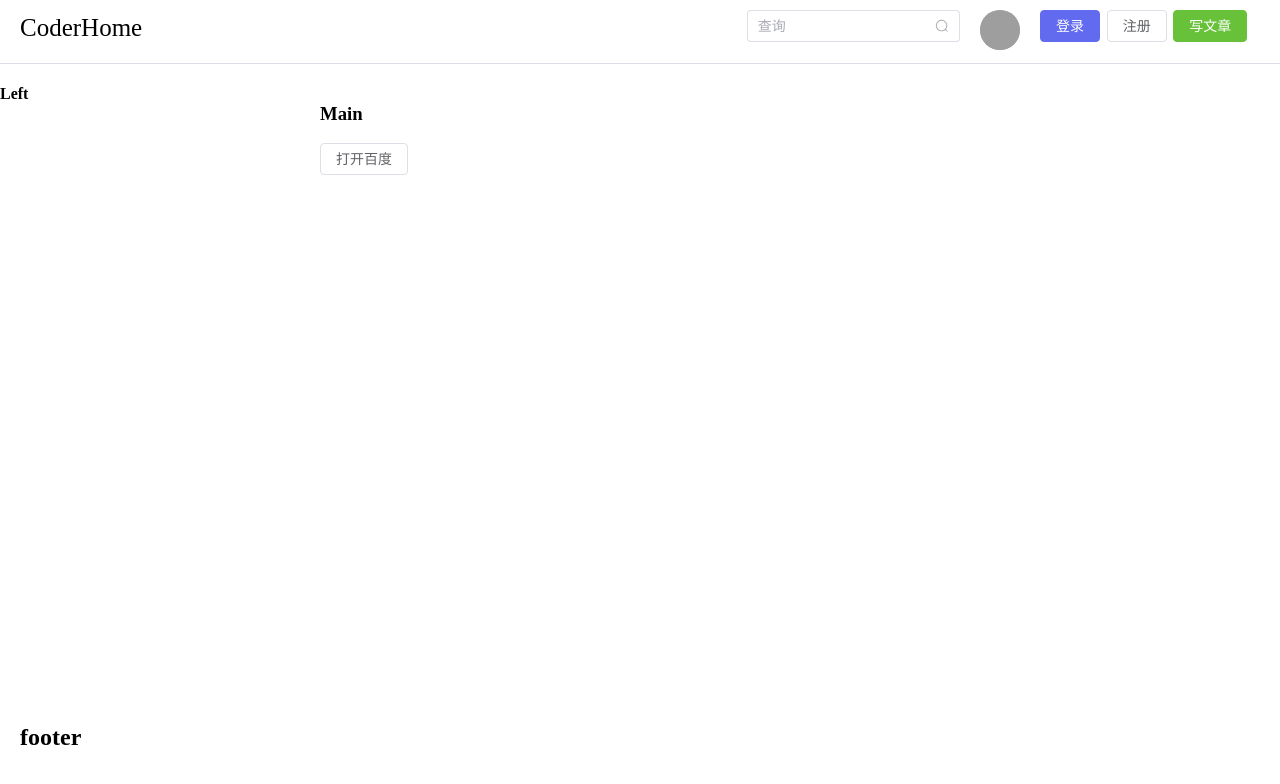
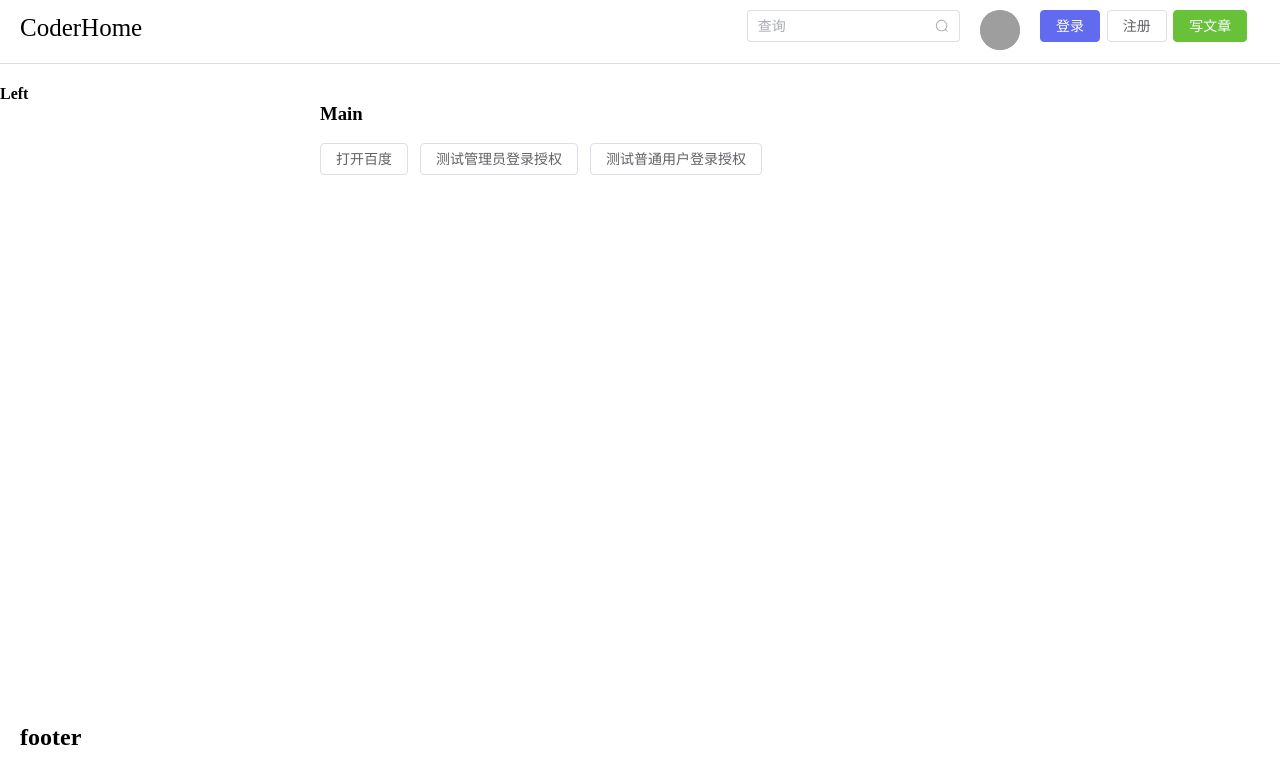
Before and after one commit to ThreadGitHub/Project, a Vue app in the folder CoderHome-web/: page / in a window 1280 px wide. Shown: the top 784 px of the page. Built offline with nearby package versions, Linux system fonts and the light colour scheme; grey boxes are pictures that could not be loaded; what @kangc/v-md-editor would draw is missing.

Commit message:
:sparkles: 增加axios拦截器携带token认证

```diff
--- a/CoderHome-web/src/utils/request.js
+++ b/CoderHome-web/src/utils/request.js
@@ -6,4 +6,14 @@ const service = axios.create({
     timeout: 10000
 });
 
+axios.interceptors.request.use(function (config){
+    let token = '';
+    let user = localStorage.getItem("user");
+    if (user) {
+        token = user;
+    }
+    config.headers['Authorization'] = `Bearer ${token}`;
+    return config;
+})
+
 export default axios;
--- a/CoderHome-web/src/views/Login.vue
+++ b/CoderHome-web/src/views/Login.vue
@@ -61,6 +61,8 @@ export default {
             message: "登录成功, token: " + data.data.token,
             type: 'success'
           })
+          //存入localStorage
+          localStorage.setItem("user", data.data.token)
         }else{
           ElMessage({
             showClose: true,
--- a/CoderHome-web/src/views/layout/Main.vue
+++ b/CoderHome-web/src/views/layout/Main.vue
@@ -1,11 +1,14 @@
 <template>
   <h1>Main</h1>
   <el-button @click="openUrl()">打开百度</el-button>
+  <el-button @click="openAdmin()">测试管理员登录授权</el-button>
+  <el-button @click="openUser()">测试普通用户登录授权</el-button>
 </template>
 
 <script>
 import request from "@/utils/request";
 import {baidu} from "@/api/user";
+import {ElMessage} from "element-plus";
 
 export default {
   name: "Main",
@@ -16,6 +19,33 @@ export default {
       }).catch(error => {
         console.log(error)
       })
+    },
+    showMsg(message) {
+      ElMessage({
+        showClose: true,
+        message: message,
+        type: 'success'
+      })
+    },
+    openAdmin () {
+      request({
+        url: '/api/test/admin',
+        method: 'get'
+      }).then(res => {
+        this.showMsg(res.data)
+      }).catch(err => {
+        this.showMsg('无权请登录 ' + err)
+      });
+    },
+    openUser() {
+      request({
+        url: '/api/test/user',
+        method: 'get'
+      }).then(res => {
+        this.showMsg(res.data)
+      }).catch(err => {
+        this.showMsg('无权请登录 ' + err)
+      });
     }
   }
 }
```
